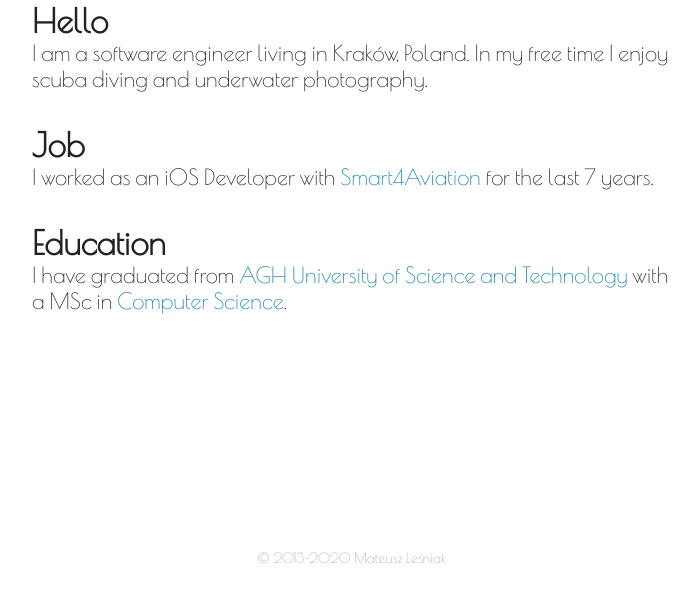
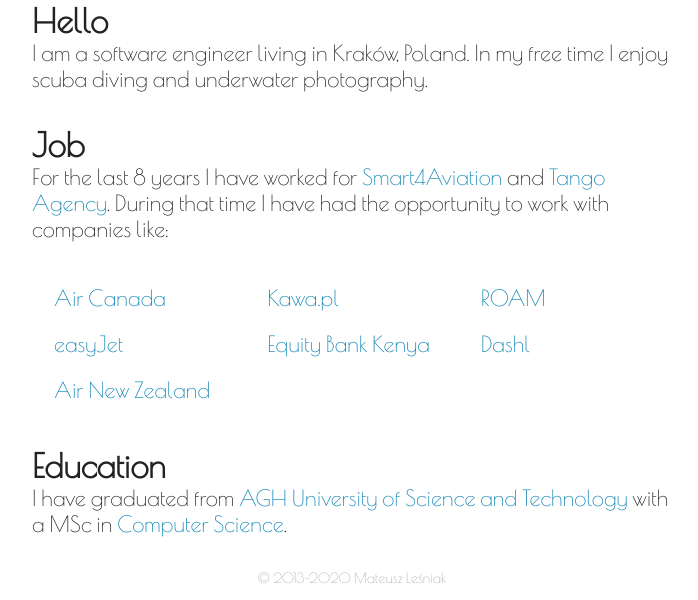
Before and after one commit to stickmanlechu/stickmanlechu.github.io, a plain HTML site: page index.html in a window 1280 px wide. Shown: the part 220-820 px from the top of the page, without its empty margins (288-986 px from the left). Drawn offline with nearby package versions, Linux system fonts and the light colour scheme.

Commit message:
Updates bio

```diff
--- a/index.html
+++ b/index.html
@@ -44,7 +44,17 @@
         <h2>Hello</h2>
         <p>I am a software engineer living in Kraków, Poland. In my free time I enjoy scuba diving and underwater photography.</p>
         <h2>Job</h2>
-        <p>I worked as an iOS Developer with <a rel="external nofollow" href="http://www.smart4aviation.aero">Smart4Aviation</a> for the last 7 years.</p>
+        <p>For the last 8 years I have worked for <a rel="external nofollow" href="https://www.smart4aviation.aero">Smart4Aviation</a> and <a rel="external nofollow" href="https://tango.agency">Tango Agency</a>. During that time I have had the opportunity to work with companies like:
+        <ul>
+            <li><a rel="external nofollow" href="https://www.aircanada.com">Air Canada</a></li>
+            <li><a rel="external nofollow" href="https://www.easyjet.com">easyJet</a></li>
+            <li><a rel="external nofollow" href="https://www.airnewzealand.co.nz">Air New Zealand</a></li>
+            <li><a rel="external nofollow" href="https://kawa.pl">Kawa.pl</a></li>
+            <li><a rel="external nofollow" href="https://equitygroupholdings.com">Equity Bank Kenya</a></li>
+            <li><a rel="external nofollow" href="https://www.roamrobotics.com">ROAM</a></li>
+            <li><a rel="external nofollow" href="https://dashl.se">Dashl</a></li>
+        </ul>
+        </p>
         <h2>Education</h2>
         <p>I have graduated from <a rel="external nofollow" href="http://www.agh.edu.pl">AGH University of Science and Technology</a> with a MSc in <a rel="external nofollow" href="http://www.ki.agh.edu.pl/">Computer Science</a>.</p>
     </div>
--- a/styles.css
+++ b/styles.css
@@ -59,6 +59,24 @@ h2
     vertical-align: middle;
 }
 
+ul {
+    columns: 3;
+    -webkit-columns: 3;
+    -moz-columns: 3;
+    list-style: none;
+    vertical-align: top;
+    margin-left: 1em;
+}
+
+ul > li
+{
+    display: inline-block;
+    width: 100%;
+    padding-bottom: 10px;
+    padding-top: 10px;
+    padding-left: px;
+}
+
 p
 {
     margin: 0 0 1.5em;
```
